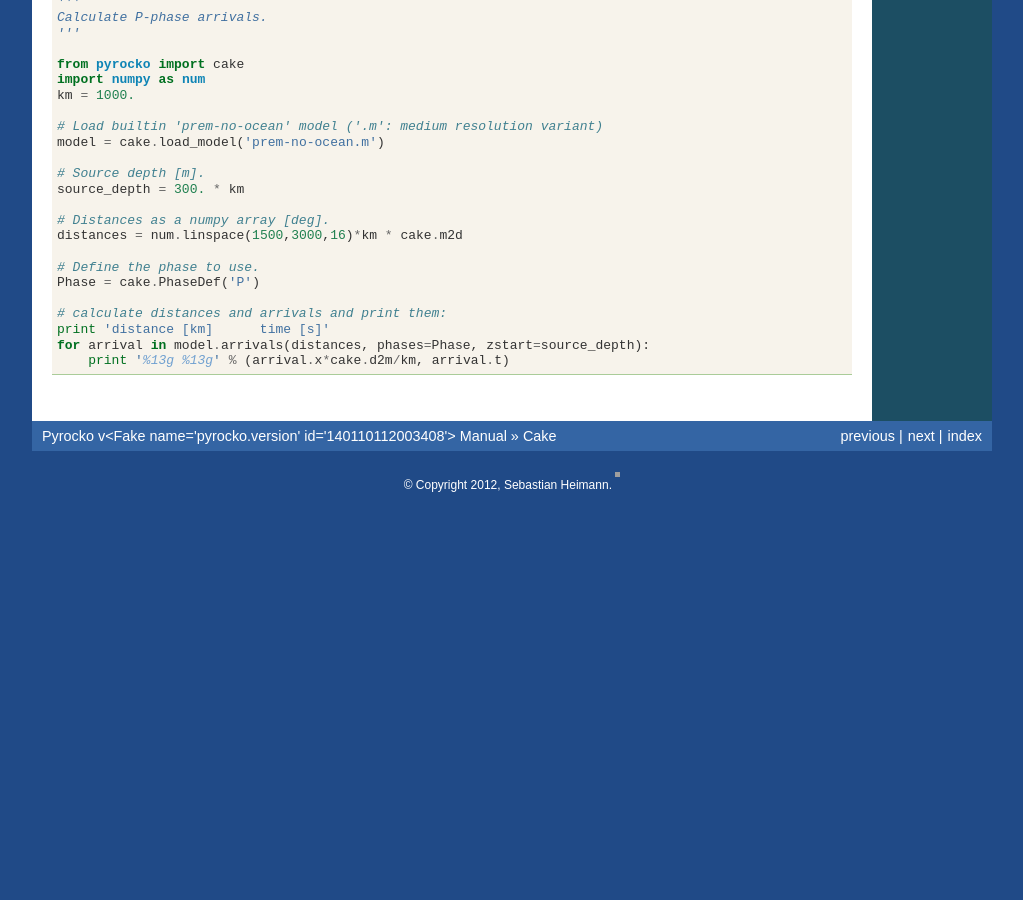
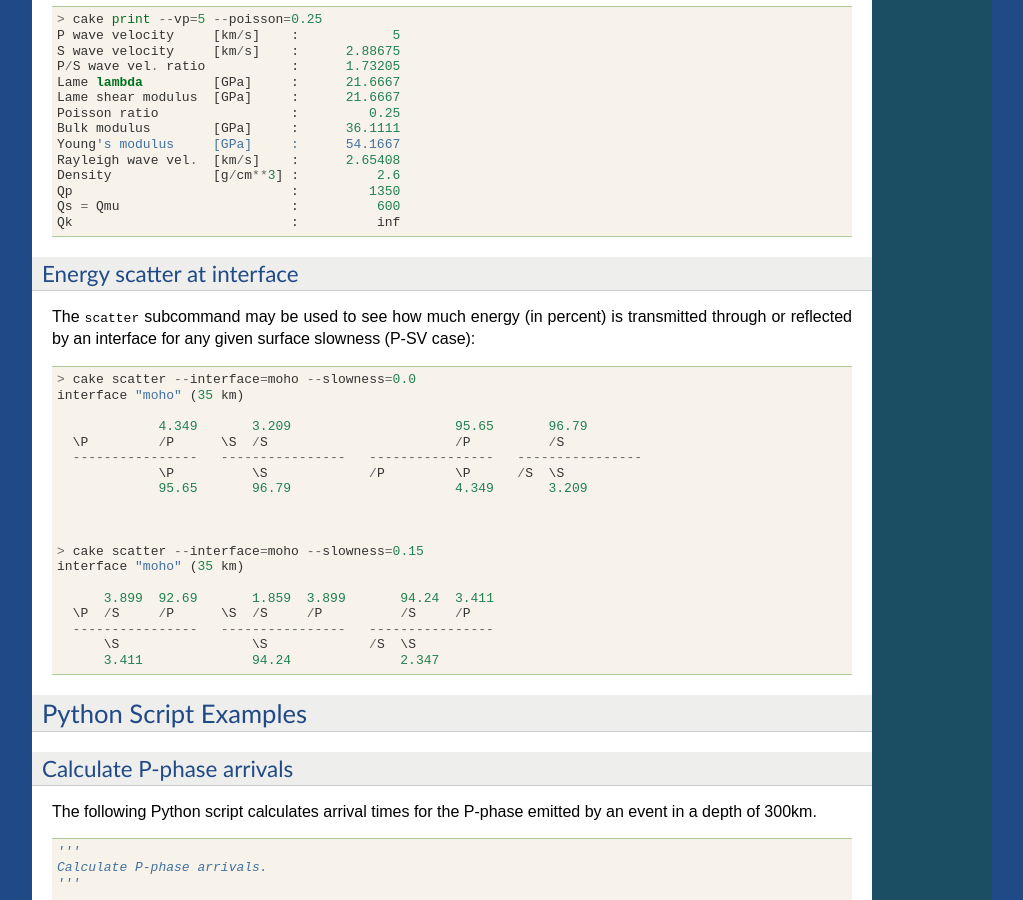
Before and after one commit to pyrocko/pyrocko, a Sphinx documentation site: the page built from doc/cake_doc.rst, in a window 1280 px wide and 900 px high, scrolled down 8412 px. Shown: the whole window, without its empty margins (128-1151 px from the left). Built offline with Sphinx 7.4.7, drawn with Linux system fonts in a browser that asks for light colours; formulas are drawn with MathJax 3; the version number is read from the project's files by our own code; before the commit the page ends 8913 px from its top, so only the background shows below that; some of the changed text lies outside the part shown; grey boxes are pictures that could not be loaded.

Commit message:
added 'scatter' subcommand to cake improved 'arrivals' output

```diff
--- a/doc/cake_doc.rst
+++ b/doc/cake_doc.rst
@@ -1,7 +1,8 @@
 Cake
 ====
 
-Cake is a module which can be used to solve classical seismic ray theory problems for layered earth models (layer cake models).
+Cake is a module which can be used to solve classical seismic ray theory
+problems for layered earth models (layer cake models).
 
 For various seismic phases it can calculate:
 
@@ -11,8 +12,9 @@ For various seismic phases it can calculate:
 * take-off and incidence angles
 * geometrical spreading factors
 
-Computations are done for a spherical earth.
-Cake can either be run as a command line tool or used as a Python module. Both is demonstrated in the examples below.
+Computations are done for a spherical earth.  Cake can either be run as a
+command line tool or used as a Python module. Both is demonstrated in the
+examples below.
 
 Invocation
 ----------
@@ -69,6 +71,10 @@ Subcommands:
 
     create a simplified version of a layered model
 
+.. describe::    scatter
+
+    show details about scattering at model interfaces
+
 To get further help and a list of available options for any subcommand run::
 
     cake <subcommand> --help
@@ -173,17 +172,6 @@ Source-receiver geometry:
 
     Surface distances as ``start:stop:n`` or ``dist1,dist2,...`` [km]
 
-.. option::    --degrees
-
-    Distances are in [deg] instead of [km], velocities in [deg/s] instead of [km/s].
-
-Plotting options:
-"""""""""""""""""
-
-.. option::    --vred=FLOAT
-
-    Velocity for time reduction in plot [km/s]
-
 Material:
 """""""""
 
@@ -230,6 +218,33 @@ some of the following options.
 
     Shear attenuation Qmu
 
+General:
+""""""""
+
+.. option::  -h, --help
+
+    Show help message and exit.
+
+.. option::    --vred=FLOAT
+
+    Velocity for time reduction in plot [km/s]
+
+.. option::    --degrees
+
+    Distances are in [deg] instead of [km], velocities in [deg/s] instead of [km/s].
+
+.. option::    --accuracy=MAXIMUM_RELATIVE_RMS
+
+    Set accuracy for model simplification.
+
+.. option::    --slowness=FLOAT
+
+    Select surface slowness [s/km] (default: 0)
+
+.. option::    --interface=(NAME or DEPTH)
+
+    Name or depth [km] of interface to select
+
 
 Command Line Examples
 ---------------------
@@ -261,6 +276,23 @@ Receivers may be at any depth. Arbitrary reflection/conversion histories may be
 
 .. figure:: _static/cake_plot_example_2.png
     :scale: 80%
+
+To print arrival times and other ray parameters, replace ``plot-rays`` with
+``arrivals`` in the command line above.
+
+::
+
+    > cake arrivals --sdepth=15 --distances=10 --rdepth=4.443 --crust2loc=0,0 \
+                  --phase='pP\,pPv3pP\,pPv3pPv3pP\,p'
+
+    slow    dist  time   take inci effi spre phase             used
+    s/km    km    s      deg  deg  %    %
+    ----------------------------------------------------------------------------
+    0.09711 10.00 2.3147  128 10.6 58.7  103 p                 (p)
+    0.09099 10.00 8.1792  132 97.8 49.2  725 pP\               (p^0P\)
+    0.08461 10.00 14.052  136 97.3 8.03  729 pPv3pP\           (p^0Pv4.443p^0P\)
+    0.07835 10.00 19.931  140 96.8 1.32  710 pPv3pPv3pP\       (p^0Pv4.443p^0Pv4.443p^0P\)
+
 
 Classic phase names
 ^^^^^^^^^^^^^^^^^^^
@@ -339,6 +371,34 @@ Cake can also be used to convert between different material parameters::
     Qk                            :          inf
 
 
+Energy scatter at interface
+^^^^^^^^^^^^^^^^^^^^^^^^^^^
+
+The ``scatter`` subcommand may be used to see how much energy (in percent) is
+transmitted through or reflected by an interface for any given surface
+slowness (P-SV case)::
+
+    > cake scatter --interface=moho --slowness=0.0
+    interface "moho" (35 km)
+
+                 4.349       3.209                     95.65       96.79
+      \P         /P      \S  /S                        /P          /S
+      ----------------   ----------------   ----------------   ----------------
+                 \P          \S             /P         \P      /S  \S
+                 95.65       96.79                     4.349       3.209
+
+
+
+    > cake scatter --interface=moho --slowness=0.15
+    interface "moho" (35 km)
+
+          3.899  92.69       1.859  3.899       94.24  3.411
+      \P  /S     /P      \S  /S     /P          /S     /P
+      ----------------   ----------------   ----------------
+          \S                 \S             /S  \S
+          3.411              94.24              2.347
+
+
 
 
 Python Script Examples
```
Also changed, not shown: other parts of doc/cake_doc.rst (+0 -7 lines), 2 other files.
